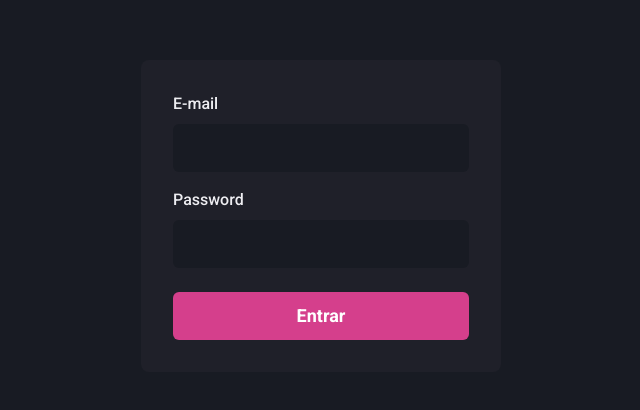
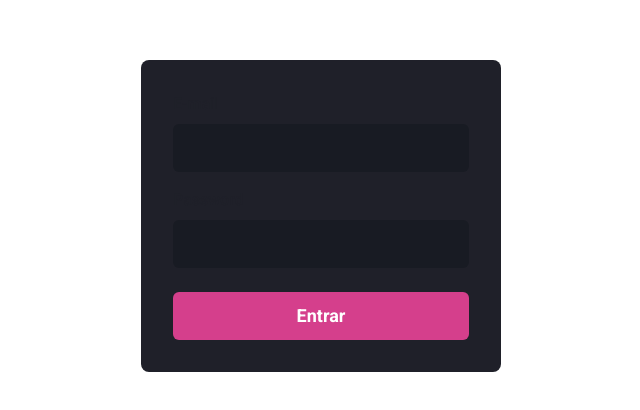
Before and after one commit to savinnsk/nextjs-admin-template-responsive, a Next.js app: page / in a window 1280 px wide. Shown: the part 184-594 px from the top of the page, without its empty margins (319-959 px from the left). Built offline with nearby package versions, Linux system fonts and the light colour scheme.

Commit message:
feat: add contex to side bar

```diff
--- /dev/null
+++ b/src/contexts/sidebarContext.tsx
@@ -0,0 +1,30 @@
+import { UseDisclosureReturn, useDisclosure } from "@chakra-ui/react";
+import { useRouter } from "next/router";
+import { ReactNode, createContext, useContext, useEffect } from "react";
+
+interface SideBarDrawerProviderProps {
+  children: ReactNode;
+}
+
+type SidebarDrawerContextData = UseDisclosureReturn;
+
+const SideBarDrawerContext = createContext({} as SidebarDrawerContextData);
+
+export function SideBarDrawerProvider({
+  children,
+}: SideBarDrawerProviderProps) {
+  const disclosure = useDisclosure();
+  const router = useRouter();
+
+  useEffect(() => {
+    disclosure.onClose();
+  }, [router.asPath]);
+
+  return (
+    <SideBarDrawerContext.Provider value={disclosure}>
+      {children}
+    </SideBarDrawerContext.Provider>
+  );
+}
+
+export const useSidebarDrawer = () => useContext(SideBarDrawerContext);
--- a/src/pages/_app.tsx
+++ b/src/pages/_app.tsx
@@ -1,3 +1,4 @@
+import { SideBarDrawerProvider } from "@/contexts/sidebarContext";
 import { theme } from "@/styles/theme";
 import { ChakraProvider } from "@chakra-ui/react";
 import type { AppProps } from "next/app";
@@ -5,7 +6,9 @@ import type { AppProps } from "next/app";
 export default function App({ Component, pageProps }: AppProps) {
   return (
     <ChakraProvider resetCSS theme={theme}>
-      <Component {...pageProps} />
+      <SideBarDrawerProvider>
+        <Component {...pageProps} />
+      </SideBarDrawerProvider>
     </ChakraProvider>
   );
 }
--- a/src/pages/index.tsx
+++ b/src/pages/index.tsx
@@ -3,14 +3,7 @@ import { Button, Flex, Stack } from "@chakra-ui/react";
 
 export default function SignIn() {
   return (
-    <Flex
-      w="100vw"
-      h="100vh"
-      align="center"
-      justify="center"
-      bg="gray.900"
-      color="gray.50"
-    >
+    <Flex w="100vw" h="100vh" align="center" justify="center">
       <Flex
         as="form"
         w="100%"
```
